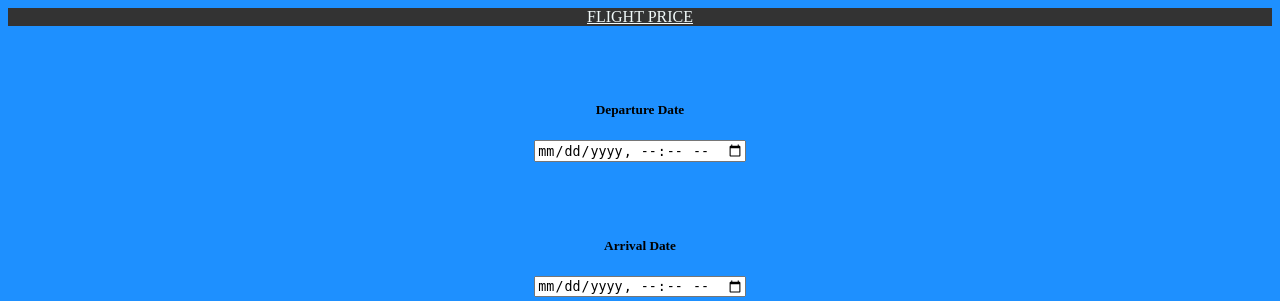
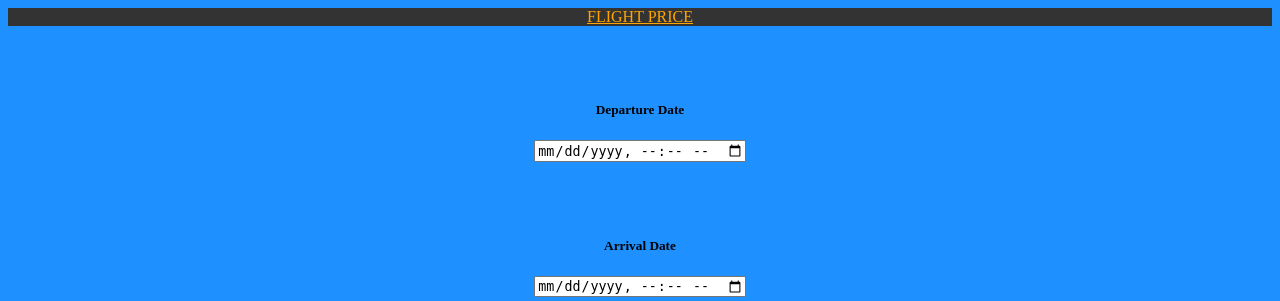
Before and after one commit to mahirvijan/fligh, a Flask app: page / in a window 1280 px wide. Shown: the top 301 px of the page. Run offline with Flask 2, Linux system fonts and the light colour scheme; parts of the project's set-up code (start-up, migrations or seed data) failed here and were passed over.

Commit message:
Update styles.css

```diff
--- a/static/css/styles.css
+++ b/static/css/styles.css
@@ -8,7 +8,7 @@ body {
 }
 
 a {
-    color: #f1f9f9;
+    color: orange;
 }
 
 a:hover {
```
